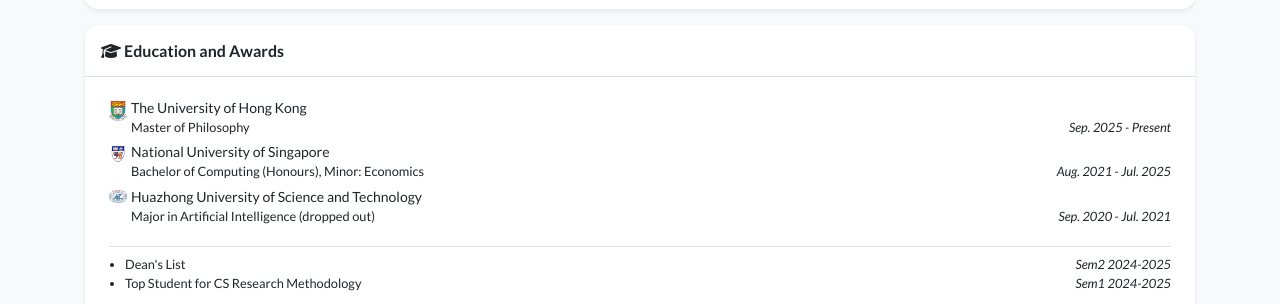
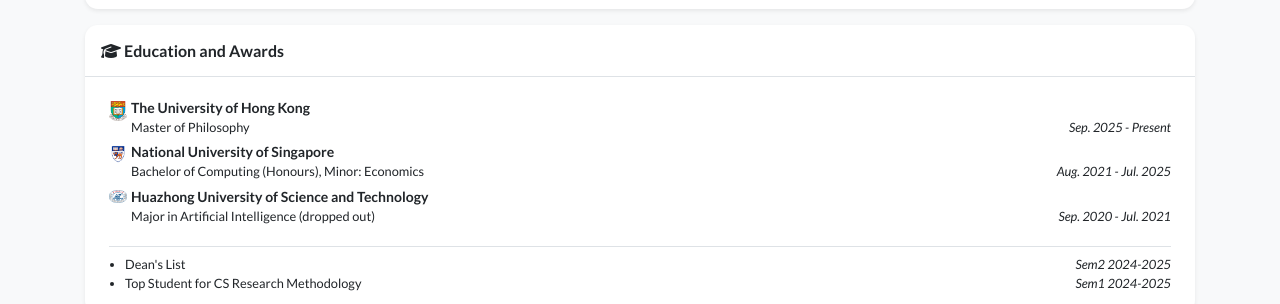
Before and after one commit to CedricPei/CedricPei.github.io, a Jekyll site: the page built from index.html, in a window 1280 px wide. Shown: the part 496-800 px from the top of the page. Built offline with Jekyll 4.4.1, drawn with Linux system fonts in a browser that asks for light colours; nearby versions of some CDN libraries; a style sheet for code colours, icons or effects is not loaded.

Commit message:
Emphasize university names in education section

```diff
--- a/assets/css/global.css
+++ b/assets/css/global.css
@@ -183,6 +183,10 @@ div.lazy {
     font-size: 0.875rem;
 }
 
+.education-school-name {
+    font-weight: 700;
+}
+
 .intern-experience-detail a {
     text-decoration: underline;
     text-underline-offset: 0.12em;
```
